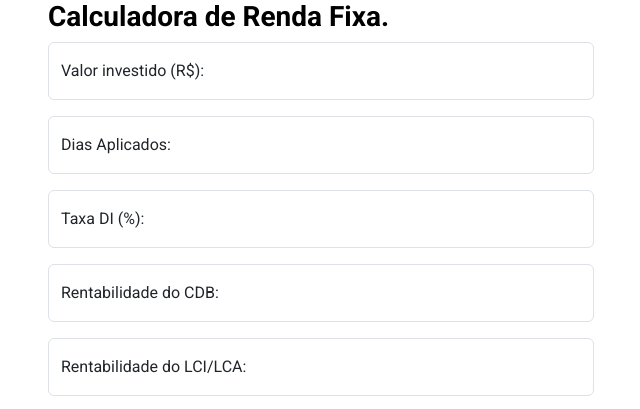
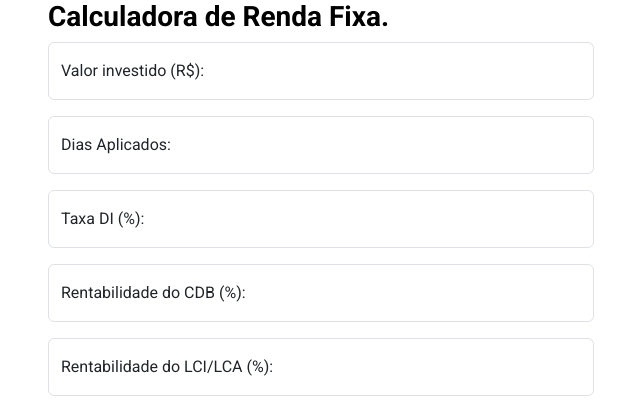
Before and after one commit to GitConfia-DesOrg/RendaFixa, a website: page index.html in a window 1280 px wide. Shown: the top 409 px of the page, without its empty margins (46-686 px from the left). Drawn offline with nearby package versions, Linux system fonts and the light colour scheme.

Commit message:
Update
Correção básica em HTML e JS

```diff
--- a/index.html
+++ b/index.html
@@ -56,11 +56,11 @@
                 </div>
                 <div class="form-floating mb-3">
                     <input type="number" class="form-control w-50" id="cdb" placeholder="% do CDB">
-                    <label for="cdb">Rentabilidade do CDB:</label>
+                    <label for="cdb">Rentabilidade do CDB (%):</label>
                 </div>
                 <div class="form-floating mb-3">
                     <input type="number" class="form-control w-50" id="lcia" placeholder="% do LCI/LCA">
-                    <label for="lcia">Rentabilidade do LCI/LCA:</label>
+                    <label for="lcia">Rentabilidade do LCI/LCA (%):</label>
                 </div>
                 <div class="button-group form__button--container">
                     <button type="button" class="btn btn-outline-secondary" onclick="calculateInvestment()">
--- a/js/script.js
+++ b/js/script.js
@@ -47,7 +47,7 @@ function calculateLCI_LCA(valor, dias, lci_lca, tipo) {
     let rendimento_bruto = valor * (dias * lci_lca);
     let rendimento_total = valor + rendimento_bruto;
 
-    document.getElementById(`valorInvestido${tipo}`).innerHTML = 'Valor investido: R$ ${valor.toFixed(2)}';
+    document.getElementById(`valorInvestido${tipo}`).innerHTML = `Valor investido: R$ ${valor.toFixed(2)}`;
     document.getElementById(`rendimentoBruto${tipo}`).innerHTML = `Rendimento Bruto: R$ ${rendimento_bruto.toFixed(2)}`;
     document.getElementById(`aliquotaIR${tipo}`).innerHTML = `Esta modalidade de investimento é isenta de Imposto de Renda.`;
     document.getElementById(`rendimentoDescontadoIR${tipo}`).innerHTML = '';
```
